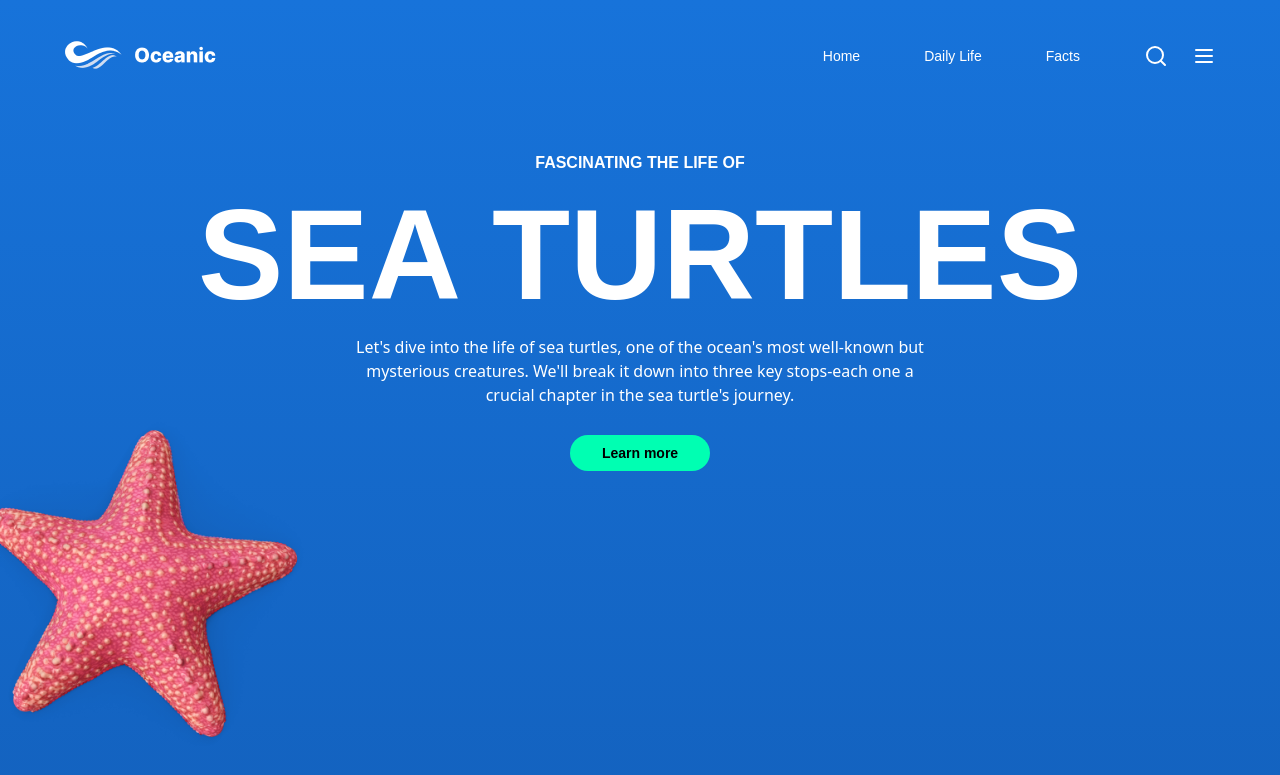
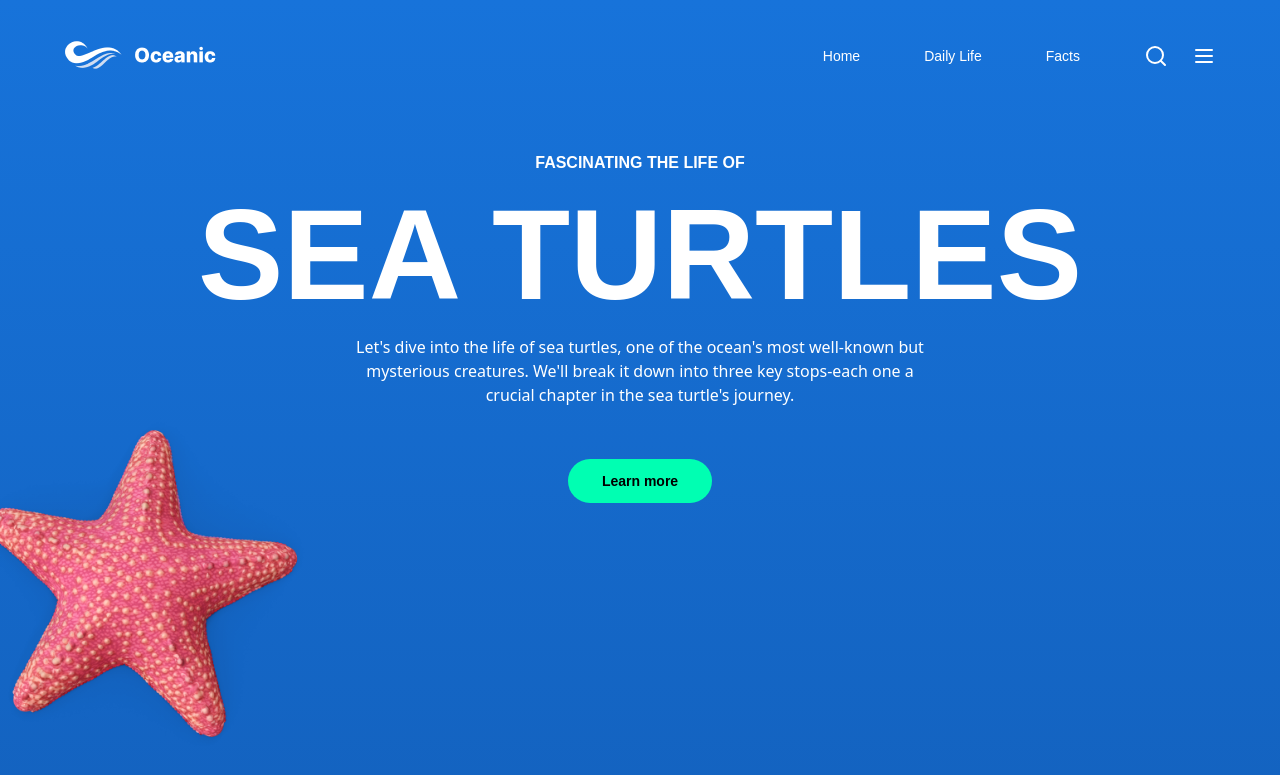
Before and after one commit to KalpitChandekar/sea-turtles, a Next.js app: page / in a window 1280 px wide. Shown: the top 775 px of the page. Built offline with nearby package versions, Linux system fonts and the light colour scheme.

Commit message:
update button

```diff
--- a/src/components/Button.js
+++ b/src/components/Button.js
@@ -1,6 +1,6 @@
 const Button = () => {
   return (
-    <div className="bg-[#00FFB2] py-2 px-8 rounded-full text-black text-sm font-semibold">
+    <div className="bg-[#00FFB2] py-3 text-center rounded-full text-black text-sm font-semibold w-36 my-6">
       Learn more
     </div>
   );
```
